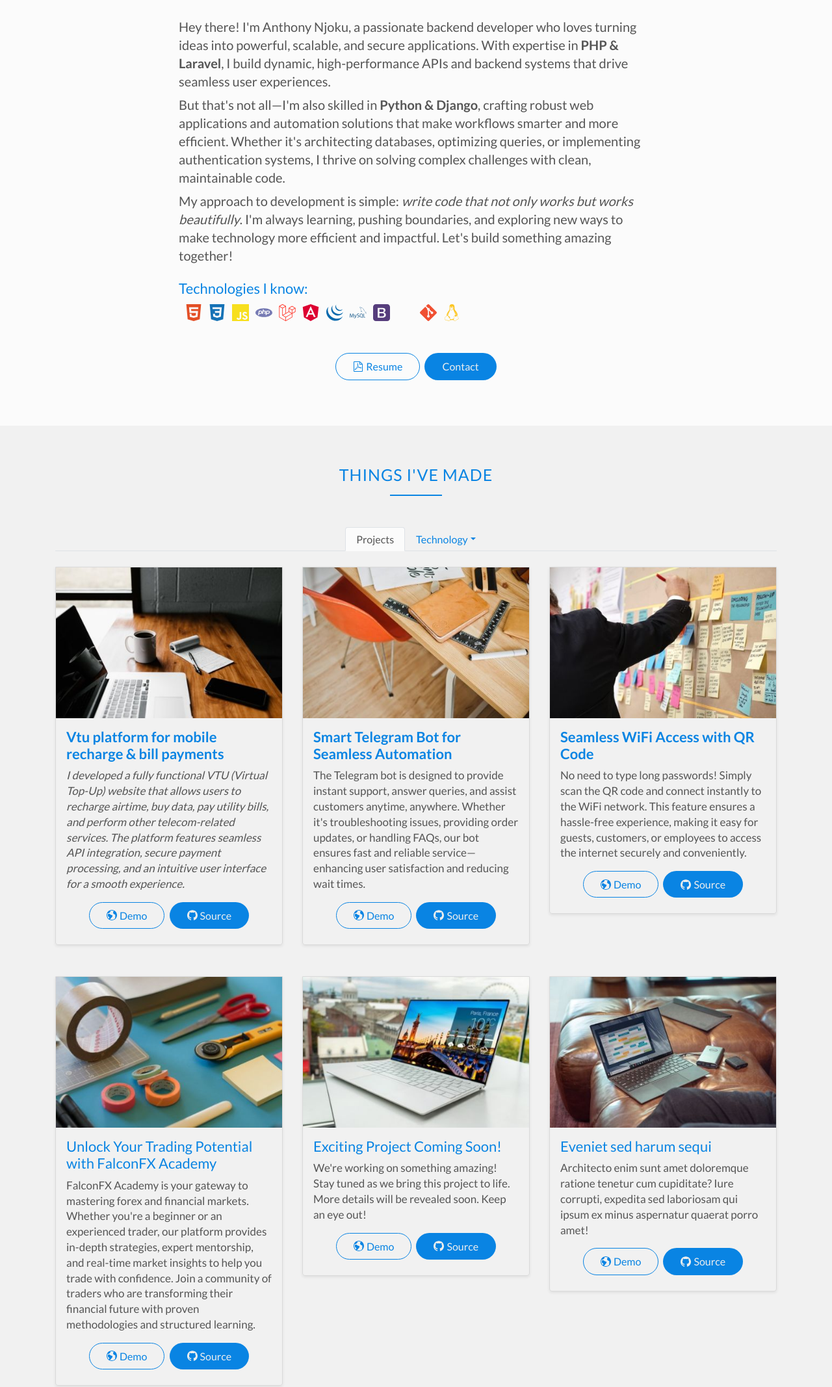
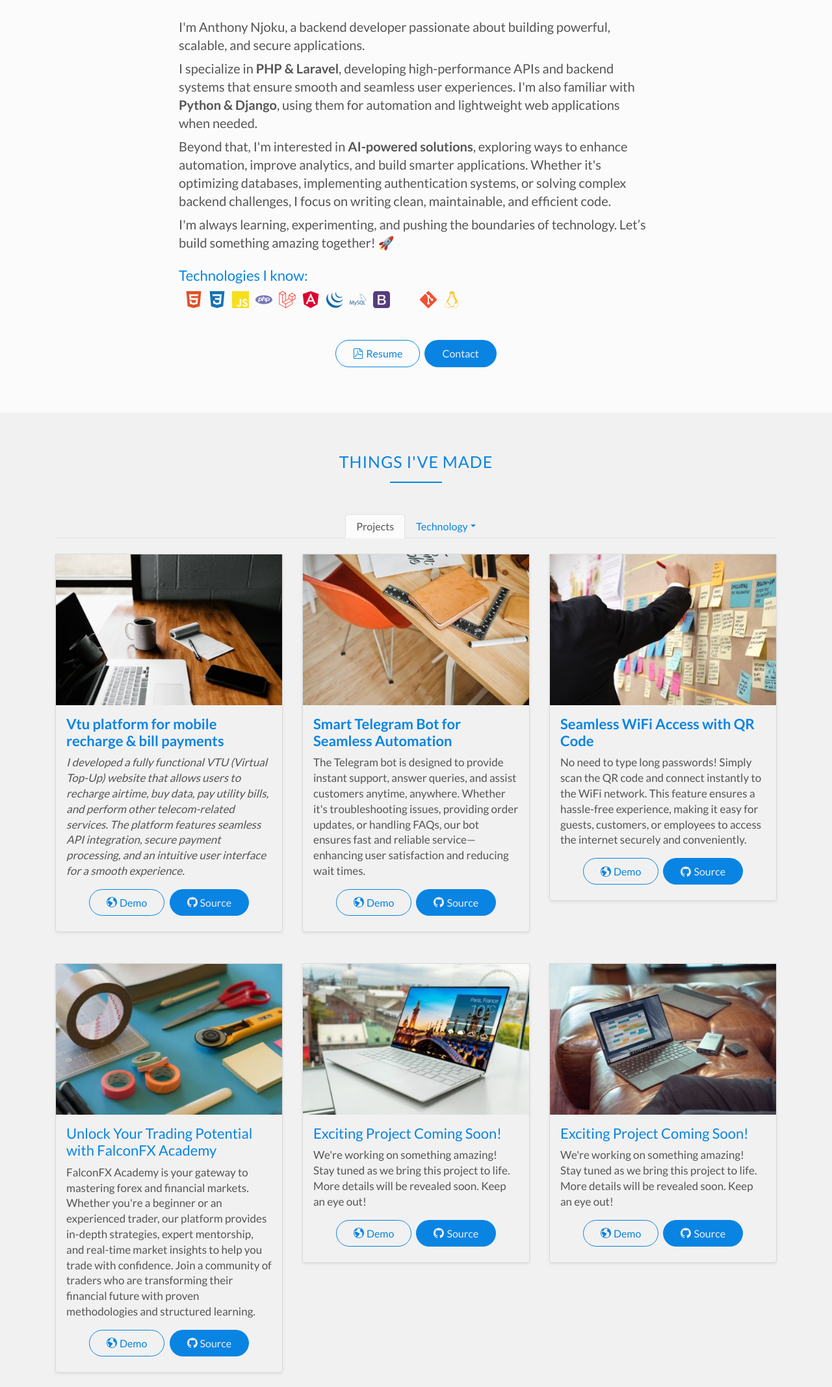
Before and after one commit to Starislauz/myportfolio.com, a website: page index.html in a window 1280 px wide. Shown: the part 911-3045 px from the top of the page at 65% size. Drawn offline with nearby package versions, Linux system fonts and the light colour scheme; no server answers.

Commit message:
myportfolio

```diff
--- a/index.html
+++ b/index.html
@@ -116,11 +116,13 @@
                 <div class="row justify-content-center">
                     <div class="col-md-10 col-lg-8">
                         <div class="about__content">
-                            <p>Hey there! I'm Anthony Njoku, a passionate backend developer who loves turning ideas into powerful, scalable, and secure applications. With expertise in <strong>PHP & Laravel</strong>, I build dynamic, high-performance APIs and backend systems that drive seamless user experiences.</p>
+                            <p>I'm Anthony Njoku, a backend developer passionate about building powerful, scalable, and secure applications.</p>
 
-                            <p>But that's not all—I'm also skilled in <strong>Python & Django</strong>, crafting robust web applications and automation solutions that make workflows smarter and more efficient. Whether it's architecting databases, optimizing queries, or implementing authentication systems, I thrive on solving complex challenges with clean, maintainable code.</p>
+                            <p>I specialize in <strong>PHP & Laravel</strong>, developing high-performance APIs and backend systems that ensure smooth and seamless user experiences. I'm also familiar with <strong>Python & Django</strong>, using them for automation and lightweight web applications when needed.</p>
 
-                            <p>My approach to development is simple: <em>write code that not only works but works beautifully</em>. I'm always learning, pushing boundaries, and exploring new ways to make technology more efficient and impactful. Let's build something amazing together!</p>
+                            <p>Beyond that, I'm interested in <strong>AI-powered solutions</strong>, exploring ways to enhance automation, improve analytics, and build smarter applications. Whether it's optimizing databases, implementing authentication systems, or solving complex backend challenges, I focus on writing clean, maintainable, and efficient code.</p>
+
+                            <p>I'm always learning, experimenting, and pushing the boundaries of technology. Let’s build something amazing together! 🚀</p>
 
                         </div>
                         <div class="about__skills my-4">
@@ -354,13 +356,9 @@
                                         <img src="./img/project-6.jpg" alt="Project 6" class="project__img img-fluid">
                                     </div>
                                     <div class="project__content-box">
-                                        <h3 class="heading-tertiary">Eveniet sed harum sequi</h3>
-                                        <p class="project__details"> Architecto enim sunt amet doloremque ratione
-                                            tenetur
-                                            cum cupiditate? Iure corrupti, expedita sed laboriosam qui ipsum ex
-                                            minus
-                                            aspernatur
-                                            quaerat porro amet!</p>
+                                        <h3 class="heading-tertiary">Exciting Project Coming Soon!</h3>
+                                        <p class="project__details">We're working on something amazing! Stay tuned as we bring this project to life.
+                                            More details will be revealed soon. Keep an eye out!</p>
                                         <div class="project__cta-box text-center">
                                             <a href="#" class="btn btn--ghost">
                                                 <svg class="icon btn__icon-left icon-earth">
@@ -415,7 +413,7 @@
                                     <use xlink:href="img/SVG/symbol-defs.svg#icon-sun"></use>
                                 </svg>
                             </div>
-                            <span class="counter__count">2+</span>
+                            <span class="counter__count">2</span>
                             <p class="counter__title">Years of experience</p>
                         </div>
                     </div>
@@ -427,13 +425,13 @@
                 <div class="row justify-content-center text-center">
                     <div class="col-md-10 col-lg-8">
                         <h2 class="heading-secondary">Get in Touch with Tony</h2>
-                        <p class="contact-text">Let's work together! Contact me via WhatsApp, call, or email.</p>
+                        <p class="contact-text">Let's work together! Contact me via WhatsApp or email.</p>
 
                         <div class="contact-buttons">
-                            <a href="https://wa.me/1234567890?text=Hello,%20I%20want%20to%20work%20with%20you!" class="btn btn-whatsapp" target="_blank">
+                            <a href="https://wa.me/08105066210?text=Hello,%20I%20want%20to%20work%20with%20you!" class="btn btn-whatsapp" target="_blank">
                                 <i class="fab fa-whatsapp"></i> WhatsApp
 
-                            <a href="mailto:your.email@example.com" class="btn btn-email">
+                            <a href="mailto:njoku2468200@gmail.com" class="btn btn-email">
                                 <i class="fas fa-envelope"></i> Email Me
                             </a>
                         </div>
```
